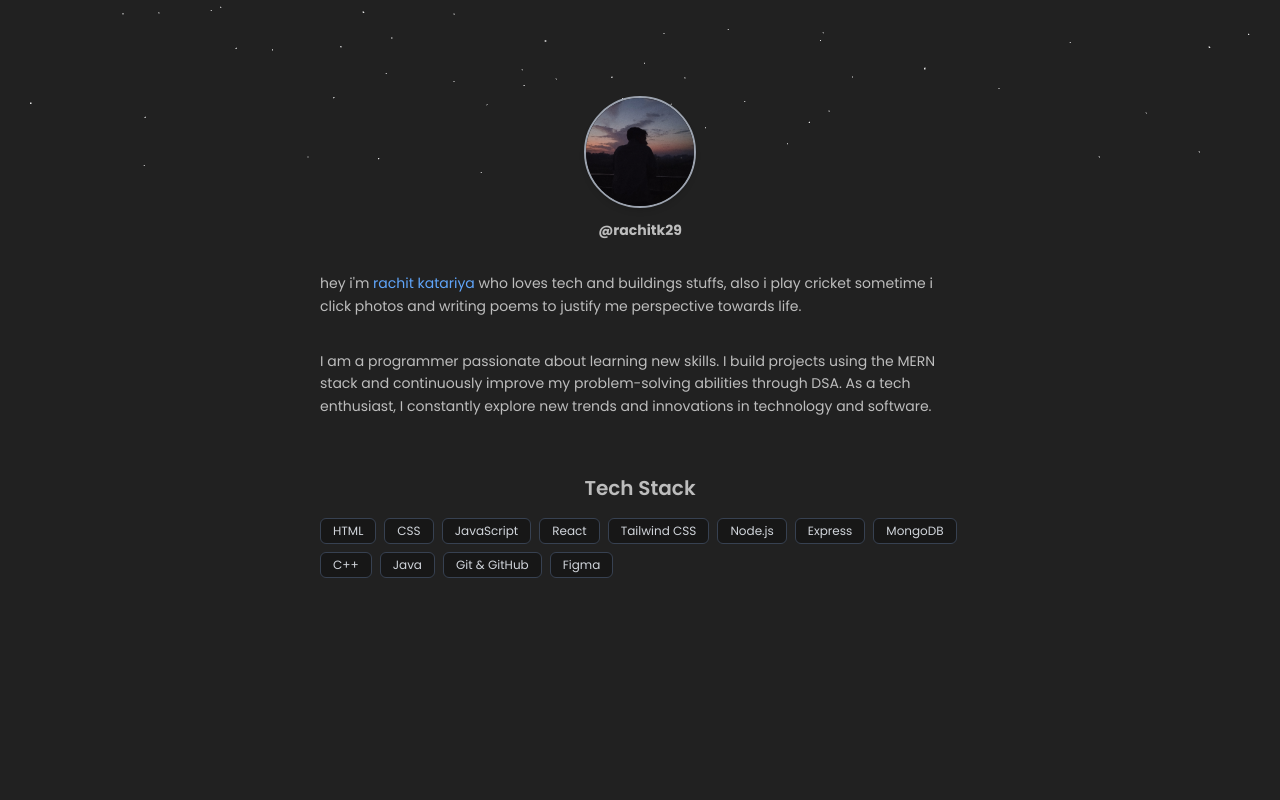
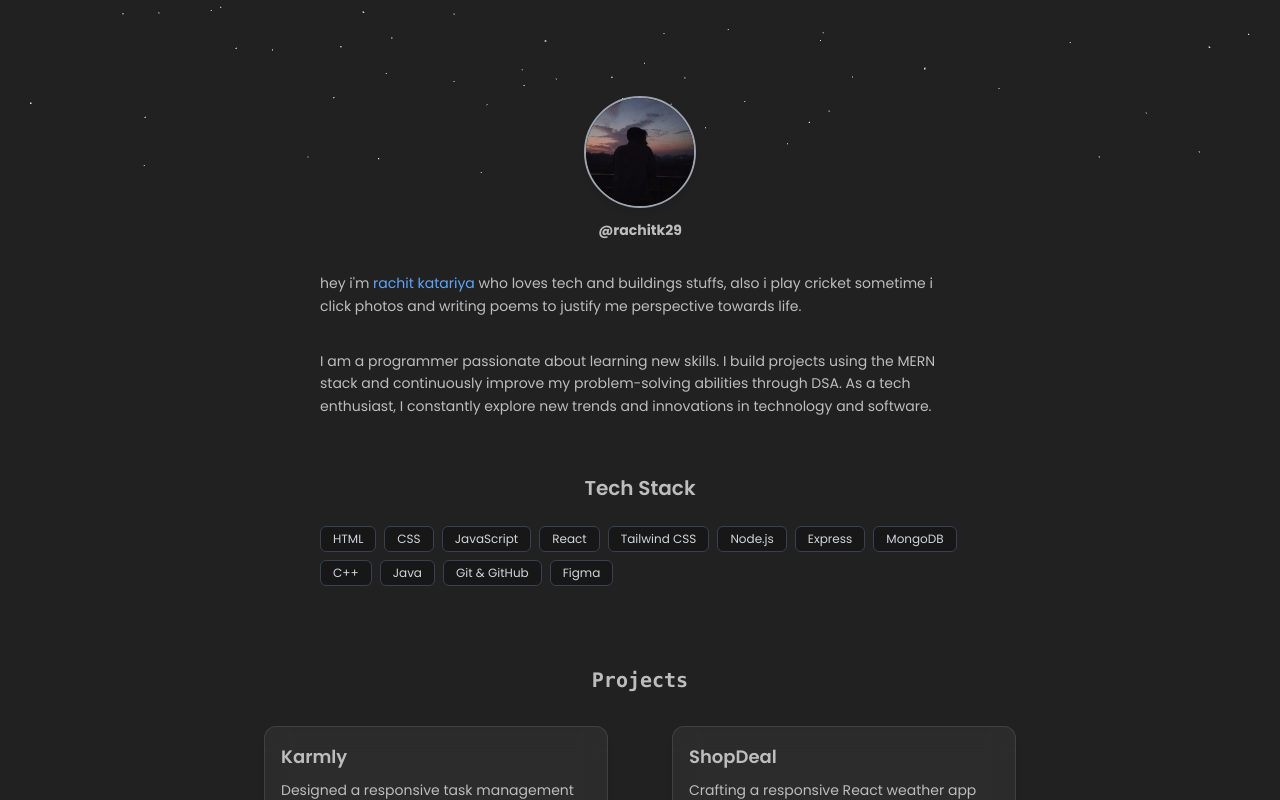
Before and after one commit to rachitk29/portfolio, a React (Vite) app: page / in a window 1280 px wide. Shown: the top 800 px of the page. Built offline with nearby package versions, Linux system fonts and the light colour scheme.

Commit message:
updating the portfolio with new design

```diff
--- a/src/components/Footer.jsx
+++ b/src/components/Footer.jsx
@@ -49,7 +49,6 @@ const Footer = () => {
 
       </div>
 
-
       {/* Text Section */}
       <p className="text-sm">&copy; 2025 All rights reserved</p>
       <p className="text-sm pt-2">
--- a/src/components/Hero.jsx
+++ b/src/components/Hero.jsx
@@ -5,7 +5,7 @@ const Hero = () => {
   return (
     <section
       id="home"
-      className="min-h-screen flex flex-col justify-start items-center pt-24 text-white font-sans bg-transparent"
+      className="min-h-auto mb-20 flex flex-col justify-start items-center pt-24 text-white font-sans bg-transparent"
       onCopy={(e) => {
         e.preventDefault();
         alert("Copying is disabled on this section.");
@@ -47,7 +47,7 @@ const Hero = () => {
 
         {/* Tech Stack */}
         <div className="mt-4 sm:mt-8 w-full">
-          <h2 className="text-xl font-semibold mb-4 text-center">Tech Stack</h2>
+          <h2 className="text-xl font-semibold mb-6 text-center">Tech Stack</h2>
           <div className="flex flex-wrap gap-2 text-xs text-gray-300 cursor-pointer">
             {[
               "HTML", "CSS", "JavaScript", "React", "Tailwind CSS",
--- a/src/components/Projects.jsx
+++ b/src/components/Projects.jsx
@@ -26,7 +26,7 @@ const projects = [
 
 const Projects = () => (
   <>
-          <h2 className="text-xl font-semibold mb-8 text-center">Projects</h2>
+          <h2 className="text-xl font-semibold mb-8 text-center mt-2 sm:mt-2">Projects</h2>
     <div
       onContextMenu={(e) => e.preventDefault()}
       className="grid grid-cols-1 sm:grid-cols-2 gap-16 max-w-3xl mx-auto px-2 bg-light-mode-bg dark:bg-dark-mode-bg min-h-auto mb-20 mt-2 font-sans cursor-pointer select-none"
```
Lines whose indentation alone changed are shown as unchanged.
